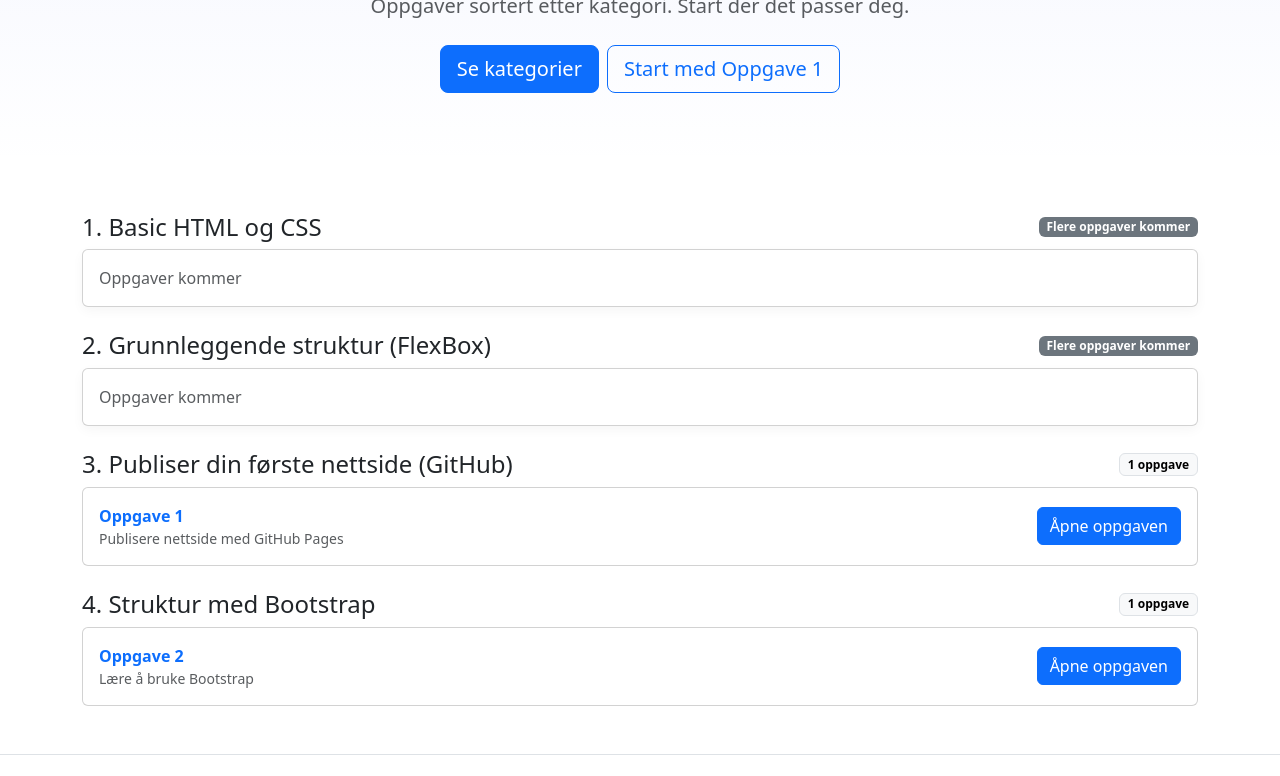
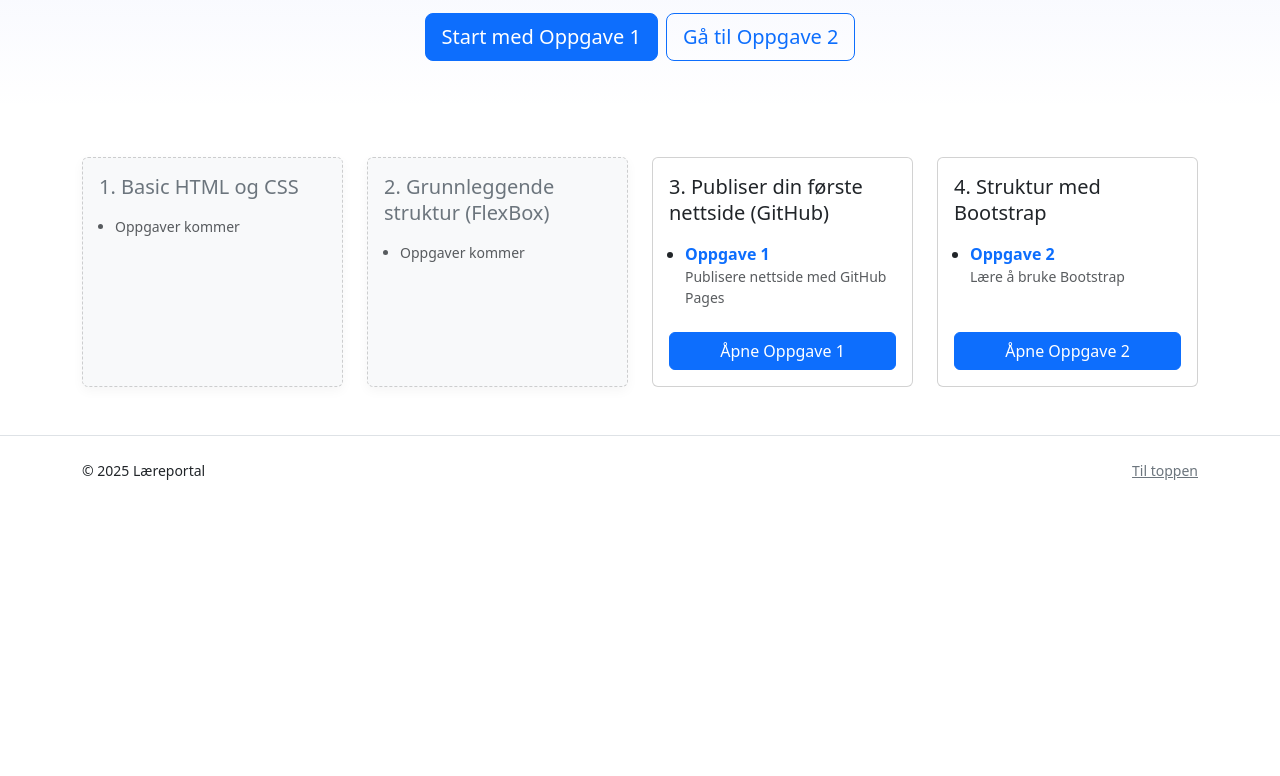
Before and after one commit to torethie/torethie.github.io, a plain HTML site: page index.html in a window 1280 px wide. Shown: the part 204-980 px from the top of the page. After the commit the page ends 800 px from the top, so only its background shows below. Drawn offline with nearby package versions, Linux system fonts and the light colour scheme.

Commit message:
Add files via upload

```diff
--- a/index.html
+++ b/index.html
@@ -1,23 +1,24 @@
 <!doctype html>
 <html lang="no">
-
   <head>
     <meta charset="utf-8">
     <meta name="viewport" content="width=device-width, initial-scale=1">
-  <title>Læreportal</title>
+    <title>Læreportal</</title>
+    <meta name="description" content="Læreportal med oppgaver i HTML/CSS, GitHub Pages og Bootstrap.">
+    <meta name="theme-color" content="#0d6efd">
     <link href="https://cdn.jsdelivr.net/npm/bootstrap@5.3.8/dist/css/bootstrap.min.css" rel="stylesheet">
     <link href="style.css" rel="stylesheet">
-  <script src="script.js"></script> <!-- Lenker inn JavaScript-fil -->
+    <script src="script.js" defer></script>
+  </head>
+  <body>
+    <a class="visually-hidden-focusable skip-link" href="#kategorier">Hopp til innhold</a>
 
-</head>
-
-<body>
-  <!-- Top-nav -->
-  <nav class="navbar navbar-expand-md bg-white border-bottom">
+    <nav class="navbar navbar-expand-md navbar-light bg-white border-bottom" aria-label="Hovednavigasjon">
       <div class="container">
         <a class="navbar-brand fw-semibold" href="index.html">Læreportal</a>
-      <button class="navbar-toggler" type="button" data-bs-toggle="collapse" data-bs-target="#nav"><span
-          class="navbar-toggler-icon"></span></button>
+        <button class="navbar-toggler" type="button" data-bs-toggle="collapse" data-bs-target="#nav" aria-controls="nav" aria-expanded="false" aria-label="Veksle navigasjon">
+          <span class="navbar-toggler-icon"></span>
+        </button>
         <div id="nav" class="collapse navbar-collapse">
           <ul class="navbar-nav ms-auto">
             <li class="nav-item"><a class="nav-link" href="oppgave1.html">Oppgave 1</a></li>
@@ -27,84 +28,80 @@
       </div>
     </nav>
 
-  <!-- Hero -->
-  <header class="hero text-center py-5">
-    <div class="container py-4">
-      <h1 class="display-5 fw-semibold">Velkommen til denne læreportalen</h1>
-      <p class="lead text-muted mb-4">Oppgaver sortert etter kategori. Start der det passer deg.</p>
+    <header class="hero">
+      <div class="container text-center py-5">
+        <h1 class="display-5">Velkommen til denne læreportalen</h1>
+        <p class="lead text-muted">To praktiske oppgaver: GitHub Pages og Bootstrap.</p>
         <div class="d-flex gap-2 justify-content-center">
-        <a class="btn btn-primary btn-lg" href="#kategorier">Se kategorier</a>
-        <a class="btn btn-outline-primary btn-lg" href="oppgave1.html">Start med Oppgave 1</a>
+          <a class="btn btn-primary btn-lg" href="oppgave1.html">Start med Oppgave 1</a>
+          <a class="btn btn-outline-primary btn-lg" href="oppgave2.html">Gå til Oppgave 2</a>
         </div>
       </div>
     </header>
 
     <main id="kategorier" class="container my-5">
-    <!-- Kategori 1 -->
-    <section class="mb-4">
-      <div class="d-flex align-items-center justify-content-between mb-2">
-        <h2 class="h4 mb-0">1. Basic HTML og CSS</h2>
-        <span class="badge text-bg-secondary">Flere oppgaver kommer</span>
-      </div>
-      <div class="card shadow-sm-sm">
-        <div class="card-body text-muted">Oppgaver kommer</div>
-      </div>
-    </section>
-
-    <!-- Kategori 2 -->
-    <section class="mb-4">
-      <div class="d-flex align-items-center justify-content-between mb-2">
-        <h2 class="h4 mb-0">2. Grunnleggende struktur (FlexBox)</h2>
-        <span class="badge text-bg-secondary">Flere oppgaver kommer</span>
-      </div>
-      <div class="card shadow-sm-sm">
-        <div class="card-body text-muted">Oppgaver kommer</div>
-      </div>
-    </section>
-
-    <!-- Kategori 3 -->
-    <section class="mb-4">
-      <div class="d-flex align-items-center justify-content-between mb-2">
-        <h2 class="h4 mb-0">3. Publiser din første nettside (GitHub)</h2>
-        <span class="badge text-bg-light border">1 oppgave</span>
-      </div>
-      <div class="card card-hover">
-        <div class="card-body d-flex flex-column flex-md-row align-items-md-center justify-content-between">
-          <div class="me-md-3">
-            <a href="oppgave1.html" class="stretched-link fw-semibold text-decoration-none">Oppgave 1</a>
-            <div class="text-muted small">Publisere nettside med GitHub Pages</div>
-          </div>
-          <a href="oppgave1.html" class="btn btn-primary mt-3 mt-md-0">Åpne oppgaven</a>
+      <div class="row g-4">
+        <section class="col-12 col-md-6 col-lg-3">
+          <div class="card h-100 card-placeholder shadow-sm-sm">
+            <div class="card-body">
+              <h2 class="h5 mb-3">1. Basic HTML og CSS</h2>
+              <ul class="mb-0 ps-3 small text-muted"><li>Oppgaver kommer</li></ul>
             </div>
           </div>
         </section>
 
-    <!-- Kategori 4 -->
-    <section class="mb-4">
-      <div class="d-flex align-items-center justify-content-between mb-2">
-        <h2 class="h4 mb-0">4. Struktur med Bootstrap</h2>
-        <span class="badge text-bg-light border">1 oppgave</span>
-      </div>
-      <div class="card card-hover">
-        <div class="card-body d-flex flex-column flex-md-row align-items-md-center justify-content-between">
-          <div class="me-md-3">
-            <a href="oppgave2.html" class="stretched-link fw-semibold text-decoration-none">Oppgave 2</a>
-            <div class="text-muted small">Lære å bruke Bootstrap</div>
-          </div>
-          <a href="oppgave2.html" class="btn btn-primary mt-3 mt-md-0">Åpne oppgaven</a>
+        <section class="col-12 col-md-6 col-lg-3">
+          <div class="card h-100 card-placeholder shadow-sm-sm">
+            <div class="card-body">
+              <h2 class="h5 mb-3">2. Grunnleggende struktur (FlexBox)</h2>
+              <ul class="mb-0 ps-3 small text-muted"><li>Oppgaver kommer</li></ul>
             </div>
           </div>
         </section>
+
+        <section class="col-12 col-md-6 col-lg-3">
+          <div class="card h-100 card-hover">
+            <div class="card-body d-flex flex-column">
+              <h2 class="h5 mb-3">3. Publiser din første nettside (GitHub)</h2>
+              <ul class="mb-4 ps-3">
+                <li>
+                  <a href="oppgave1.html" class="fw-semibold text-decoration-none">Oppgave 1</a>
+                  <span class="text-muted small d-block">Publisere nettside med GitHub Pages</span>
+                </li>
+              </ul>
+              <div class="mt-auto">
+                <a href="oppgave1.html" class="btn btn-primary w-100">Åpne Oppgave 1</a>
+              </div>
+            </div>
+          </div>
+        </section>
+
+        <section class="col-12 col-md-6 col-lg-3">
+          <div class="card h-100 card-hover">
+            <div class="card-body d-flex flex-column">
+              <h2 class="h5 mb-3">4. Struktur med Bootstrap</h2>
+              <ul class="mb-4 ps-3">
+                <li>
+                  <a href="oppgave2.html" class="fw-semibold text-decoration-none">Oppgave 2</a>
+                  <span class="text-muted small d-block">Lære å bruke Bootstrap</span>
+                </li>
+              </ul>
+              <div class="mt-auto">
+                <a href="oppgave2.html" class="btn btn-primary w-100">Åpne Oppgave 2</a>
+              </div>
+            </div>
+          </div>
+        </section>
+      </div>
     </main>
 
     <footer class="border-top py-4 mt-5">
       <div class="container d-flex justify-content-between align-items-center">
-      <small class="text-muted">© 2025 Læreportal</small>
+        <small>© 2025 Læreportal</small>
         <a href="#" class="small link-secondary">Til toppen</a>
       </div>
     </footer>
 
     <script src="https://cdn.jsdelivr.net/npm/bootstrap@5.3.8/dist/js/bootstrap.bundle.min.js"></script>
   </body>
-
 </html>
--- a/script.js
+++ b/script.js
@@ -1 +1,3 @@
-// dette er et enkelt, og akkurat nå tomt script.js
+document.addEventListener('DOMContentLoaded', () => {
+  console.log('Læreportal lastet');
+});
--- a/style.css
+++ b/style.css
@@ -1,10 +1,21 @@
-:root { --hero-top: rgba(76,110,245,.06); --hero-bottom: rgba(76,110,245,0); }
-
-.hero {
-  background: linear-gradient(180deg, var(--hero-top), var(--hero-bottom));
-}
-
+/* Tillegg til Bootstrap – lett og delikat (beholder stilen) */
+.hero { background: linear-gradient(180deg, rgba(76,110,245,.08), transparent); }
 .card-hover { transition: transform .12s ease, box-shadow .12s ease; }
 .card-hover:hover { transform: translateY(-2px); box-shadow: 0 .5rem 1rem rgba(0,0,0,.08); }
 
+/* Ny plassholder-stil for 'Oppgaver kommer' */
+.card-placeholder { color:#6c757d; background:#f8f9fa; border-style:dashed; }
+
+/* Liten skyggevariant brukt før */
 .shadow-sm-sm { box-shadow: 0 .25rem .75rem rgba(0,0,0,.04); }
+
+/* Skip-link for tastaturbrukere */
+.visually-hidden-focusable:not(:focus) {
+  position:absolute; width:1px; height:1px; padding:0; margin:-1px; overflow:hidden;
+  clip:rect(0,0,0,0); white-space:nowrap; border:0;
+}
+.skip-link { position:absolute; left:-9999px; top:-9999px; }
+.skip-link:focus { left:1rem; top:1rem; z-index:1050; background:#fff; border:1px solid #0d6efd; padding:.5rem .75rem; border-radius:.5rem; }
+
+/* Små typografi-justeringer */
+h2.h5 { line-height:1.3; }
```
Lines whose indentation alone changed are shown as unchanged.
